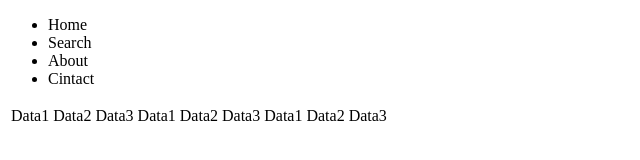
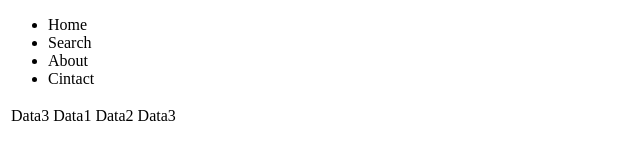
Before and after one commit to MalikSatya/gitProject, a plain HTML site: page index.html in a window 1280 px wide. Shown: the whole page, without its empty margins (0-640 px from the left). Drawn offline with Linux system fonts and the light colour scheme.

Commit message:
corrected index file

```diff
--- a/index.html
+++ b/index.html
@@ -18,11 +18,6 @@
     </nav>
     <table>
         <tr>
-            <td>Data1</td>
-            <td>Data2</td>
-            <td>Data3</td>
-            <td>Data1</td>
-            <td>Data2</td>
             <td>Data3</td>
             <td>Data1</td>
             <td>Data2</td>
```
